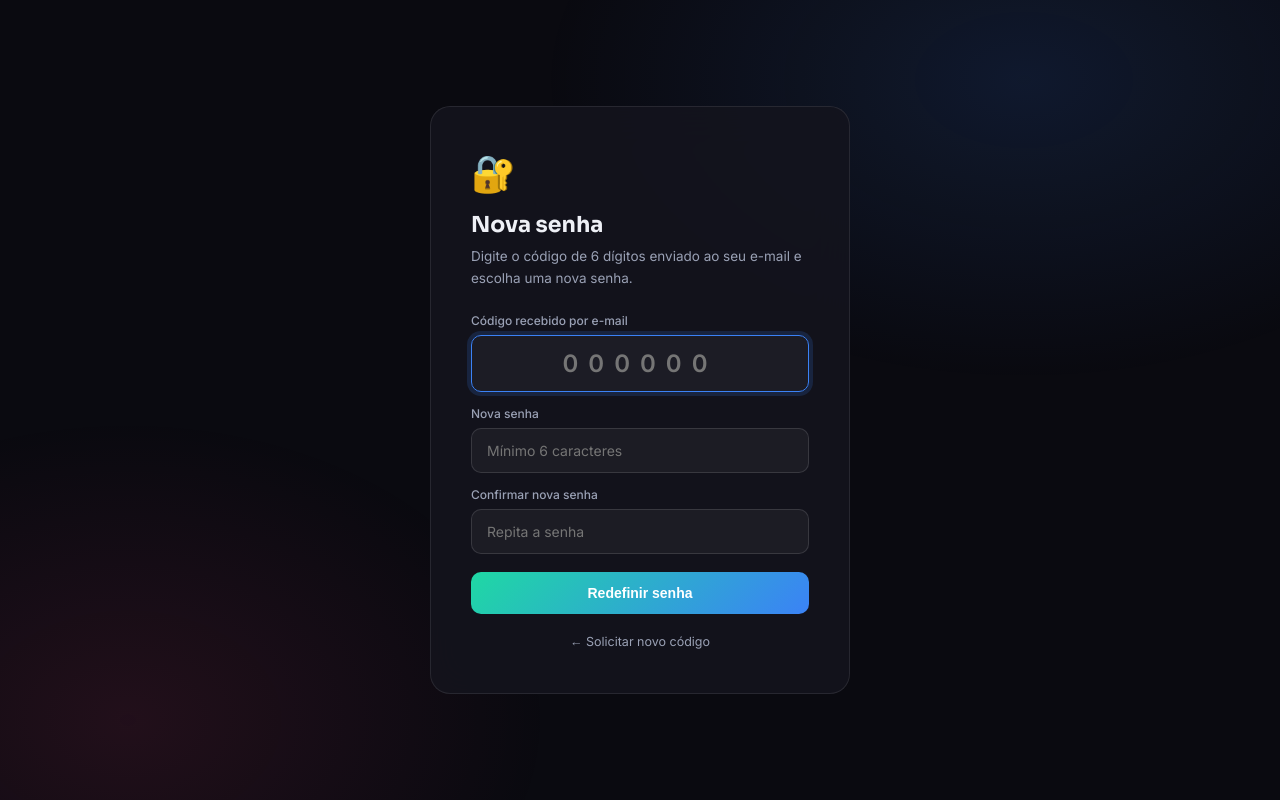
After one commit to gsant1999/job-serenus, a Flask app: page /redefinir-senha in a window 1280 px wide. The commit adds this page. Run offline with Flask 3, Linux system fonts and the light colour scheme; some libraries are stand-ins or nearby versions.

Commit message:
v15: recuperação de senha por email, reset pelo gestor, excluir usuário, CPF, gestor_vendedor
- Recuperação de senha: link 'Esqueci minha senha' no login → código 6 dígitos por email → nova senha
- Gestor reseta senha: no modal Editar há campo para o admin definir nova senha direto (sem link)
- Excluir usuário: botão no modal com confirmação; propostas reatribuídas ao admin
- CPF: campo no cadastro e edição de usuários (migração automática na tabela)
- Perfil 'Gestor Vendedor': aparece nas opções de perfil; comissão = 100% da corretora
- Email via SMTP configurável por variáveis de ambiente (SMTP_HOST/PORT/USER/PASS no Railway)
- Estilos alinhados com o resto do sistema

```diff
--- a/app.py
+++ b/app.py
@@ -894,6 +894,10 @@ def init_db():
         ("parcelas", "asaas_status", "TEXT"),
         ("parcelas", "asaas_erro", "TEXT"),
         ("usuarios", "foto", "TEXT"),
+        # Novos campos v15
+        ("usuarios", "cpf", "TEXT"),
+        ("usuarios", "reset_code", "TEXT"),
+        ("usuarios", "reset_expira", "TEXT"),
     ]
 
     for tabela, coluna, tipo in migracoes:
@@ -1477,6 +1481,129 @@ def servir_anexo(nome):
     if not os.path.exists(os.path.join(UPLOAD_FOLDER, nome)):
         abort(404)
     return send_from_directory(UPLOAD_FOLDER, nome)
+
+# ─── EMAIL UTILITÁRIO ────────────────────────────────────────────────────────
+def _enviar_email(destinatario, assunto, corpo_html):
+    """Envia email via SMTP. Configura SMTP_HOST, SMTP_PORT, SMTP_USER, SMTP_PASS no Railway."""
+    host  = os.environ.get('SMTP_HOST','')
+    port  = int(os.environ.get('SMTP_PORT', 587))
+    user  = os.environ.get('SMTP_USER','')
+    senha = os.environ.get('SMTP_PASS','')
+    if not host or not user:
+        print(f"[EMAIL] ⚠️ SMTP não configurado. Assunto: {assunto} → {destinatario}")
+        return False
+    try:
+        import smtplib
+        from email.mime.multipart import MIMEMultipart
+        from email.mime.text import MIMEText
+        msg = MIMEMultipart('alternative')
+        msg['Subject'] = assunto
+        msg['From']    = f"JOB Serenus <{user}>"
+        msg['To']      = destinatario
+        msg.attach(MIMEText(corpo_html, 'html', 'utf-8'))
+        with smtplib.SMTP(host, port, timeout=10) as s:
+            s.starttls()
+            s.login(user, senha)
+            s.sendmail(user, destinatario, msg.as_string())
+        print(f"[EMAIL] ✅ Enviado: {assunto} → {destinatario}")
+        return True
+    except Exception as e:
+        print(f"[EMAIL] ❌ Erro: {e}")
+        return False
+
+# ─── RECUPERAÇÃO DE SENHA (usuário) ─────────────────────────────────────────
+@app.route('/esqueci-senha', methods=['GET','POST'])
+def esqueci_senha():
+    """Passo 1: usuário informa o e-mail → recebe código de 6 dígitos."""
+    if request.method == 'GET':
+        return render_template('esqueci_senha.html')
+    email = request.form.get('email','').strip().lower()
+    conn = db()
+    u = conn.execute("SELECT id,nome,ativo FROM usuarios WHERE email=?", (email,)).fetchone()
+    if not u or not u['ativo']:
+        conn.close()
+        # Mensagem genérica por segurança (não revela se e-mail existe)
+        return render_template('esqueci_senha.html', enviado=True)
+    import random
+    codigo = f"{random.randint(0,999999):06d}"
+    expira = (datetime.now() + timedelta(minutes=15)).isoformat()
+    conn.execute("UPDATE usuarios SET reset_code=?, reset_expira=? WHERE id=?", (codigo, expira, u['id']))
+    conn.commit(); conn.close()
+    corpo = f"""
+    <div style="font-family:sans-serif; max-width:420px; margin:auto; padding:30px;">
+      <h2 style="color:#1fd8a4;">JOB · Corretora Serenus</h2>
+      <p>Olá, <strong>{u['nome']}</strong>.</p>
+      <p>Recebemos uma solicitação de redefinição de senha. Use o código abaixo:</p>
+      <div style="font-size:36px; font-weight:700; letter-spacing:10px; text-align:center;
+                  background:#f3f4f6; padding:20px; border-radius:8px; margin:24px 0; color:#111;">
+        {codigo}
+      </div>
+      <p style="color:#666;">O código expira em <strong>15 minutos</strong>.</p>
+      <p style="color:#666;">Se não foi você, ignore este e-mail.</p>
+    </div>"""
+    _enviar_email(email, "JOB · Código de redefinição de senha", corpo)
+    return render_template('esqueci_senha.html', enviado=True, email=email)
+
+@app.route('/redefinir-senha', methods=['GET','POST'])
+def redefinir_senha():
+    """Passo 2: usuário informa código + nova senha."""
+    email = request.args.get('email','') or request.form.get('email','')
+    if request.method == 'GET':
+        return render_template('redefinir_senha.html', email=email)
+    email  = request.form.get('email','').strip().lower()
+    codigo = request.form.get('codigo','').strip()
+    s1 = request.form.get('senha','')
+    s2 = request.form.get('senha2','')
+    conn = db()
+    u = conn.execute("SELECT id,reset_code,reset_expira FROM usuarios WHERE email=? AND ativo=1", (email,)).fetchone()
+    erro = None
+    if not u or u['reset_code'] != codigo:
+        erro = 'Código inválido ou e-mail não encontrado.'
+    elif u['reset_expira'] and datetime.fromisoformat(str(u['reset_expira'])) < datetime.now():
+        erro = 'Código expirado. Solicite um novo.'
+    elif len(s1) < 6:
+        erro = 'Senha deve ter pelo menos 6 caracteres.'
+    elif s1 != s2:
+        erro = 'Senhas não conferem.'
+    if erro:
+        conn.close()
+        return render_template('redefinir_senha.html', email=email, erro=erro)
+    conn.execute("UPDATE usuarios SET senha_hash=?, reset_code=NULL, reset_expira=NULL WHERE id=?",
+                 (hash_senha(s1), u['id']))
+    conn.commit(); conn.close()
+    return render_template('redefinir_senha.html', sucesso=True)
+
+# ─── RESET DE SENHA PELO GESTOR (admin define senha nova direto) ─────────────
+@app.route('/usuario/reset-senha/<int:uid>', methods=['POST'])
+@login_required
+@admin_required
+def usuario_reset_senha(uid):
+    nova = request.form.get('nova_senha','').strip()
+    if len(nova) < 6:
+        flash('Senha deve ter pelo menos 6 caracteres.', 'error')
+        return redirect(url_for('usuarios'))
+    conn = db()
+    conn.execute("UPDATE usuarios SET senha_hash=?, token_setup=NULL, reset_code=NULL WHERE id=?",
+                 (hash_senha(nova), uid))
+    conn.commit(); conn.close()
+    flash('Senha redefinida com sucesso.', 'success')
+    return redirect(url_for('usuarios'))
+
+# ─── EXCLUIR USUÁRIO ─────────────────────────────────────────────────────────
+@app.route('/usuario/excluir/<int:uid>', methods=['POST'])
+@login_required
+@admin_required
+def usuario_excluir(uid):
+    if uid == session.get('user_id'):
+        flash('Você não pode excluir seu próprio usuário.', 'error')
+        return redirect(url_for('usuarios'))
+    conn = db()
+    # Reatribui propostas ao admin antes de excluir
+    conn.execute("UPDATE propostas SET usuario_id=? WHERE usuario_id=?", (session['user_id'], uid))
+    conn.execute("DELETE FROM usuarios WHERE id=?", (uid,))
+    conn.commit(); conn.close()
+    flash('Usuário excluído.', 'success')
+    return redirect(url_for('usuarios'))
 
 @app.route('/login', methods=['GET','POST'])
 def login():
@@ -2276,11 +2403,12 @@ def usuario_novo():
     if not nome or not email:
         flash('Nome e e-mail obrigatórios.'); return redirect(url_for('usuarios'))
     token=secrets.token_urlsafe(32); expira=(datetime.now()+timedelta(days=7)).isoformat()
+    cpf = d.get('cpf','').strip()
     conn = db()
     try:
-        conn.execute("""INSERT INTO usuarios (nome,email,perfil,regime_base,token_setup,token_expira)
-            VALUES (?,?,?,?,?,?)""",(nome,email,d.get('perfil','consultor'),
-            (d.get('regime_base','sem_lead_sem_fixo') if d.get('perfil','consultor')=='consultor' else ''),token,expira))
+        conn.execute("""INSERT INTO usuarios (nome,email,perfil,regime_base,token_setup,token_expira,cpf)
+            VALUES (?,?,?,?,?,?,?)""",(nome,email,d.get('perfil','consultor'),
+            (d.get('regime_base','sem_lead_sem_fixo') if d.get('perfil','consultor')=='consultor' else ''),token,expira,cpf or None))
         conn.commit()
     except sqlite3.IntegrityError:
         flash('E-mail já cadastrado.'); conn.close(); return redirect(url_for('usuarios'))
@@ -2350,9 +2478,9 @@ def usuario_editar(uid):
         if ext in ('.png','.jpg','.jpeg','.webp'):
             foto_nome = f"perfil_{uid}_{datetime.now().strftime('%Y%m%d%H%M%S')}{ext}"
             fimg.save(os.path.join(UPLOAD_FOLDER, foto_nome))
-    conn.execute("""UPDATE usuarios SET nome=?,email=?,perfil=?,regime_base=?,ativo=?,valor_fixo=?,chave_pix=?,foto=? WHERE id=?""",
+    conn.execute("""UPDATE usuarios SET nome=?,email=?,perfil=?,regime_base=?,ativo=?,valor_fixo=?,chave_pix=?,foto=?,cpf=? WHERE id=?""",
         (d['nome'],d['email'].lower(),d['perfil'],
-         (d['regime_base'] if d['perfil']=='consultor' else ''),ativo,fnum('valor_fixo'),d.get('chave_pix',''),foto_nome,uid))
+         (d['regime_base'] if d['perfil']=='consultor' else ''),ativo,fnum('valor_fixo'),d.get('chave_pix',''),foto_nome,d.get('cpf','') or None,uid))
     conn.commit(); conn.close()
     return redirect(url_for('usuarios'))
 
--- a/templates/login.html
+++ b/templates/login.html
@@ -135,6 +135,9 @@
       </div>
       <button class="btn">Entrar no sistema</button>
     </form>
+    <div style="text-align:center; margin-top:16px;">
+      <a href="/esqueci-senha" style="font-size:12.5px; color:#9aa1b5; text-decoration:none;">Esqueci minha senha</a>
+    </div>
 
     <div class="rodape">JOB · Corretora Serenus © 2026</div>
   </div>
--- /dev/null
+++ b/templates/redefinir_senha.html
@@ -0,0 +1,72 @@
+<!DOCTYPE html>
+<html lang="pt-BR">
+<head>
+<meta charset="UTF-8">
+<meta name="viewport" content="width=device-width, initial-scale=1.0">
+<link rel="icon" type="image/png" href="/static/favicon.png">
+<title>JOB · Nova senha</title>
+<link href="https://fonts.googleapis.com/css2?family=Inter:wght@300;400;500;600&family=Sora:wght@400;600;700;800&display=swap" rel="stylesheet">
+<style>
+  * { margin:0; padding:0; box-sizing:border-box; }
+  body { font-family:'Inter',sans-serif; background:#0a0a10; min-height:100vh;
+    display:flex; align-items:center; justify-content:center; color:#eef0f6;
+    -webkit-font-smoothing:antialiased; }
+  body::before { content:''; position:fixed; inset:0; pointer-events:none;
+    background:
+      radial-gradient(800px 500px at 80% 10%, rgba(59,130,246,.13), transparent 60%),
+      radial-gradient(700px 500px at 10% 90%, rgba(244,63,124,.10), transparent 60%); }
+  .box { width:92%; max-width:420px; background:rgba(21,21,30,.85); backdrop-filter:blur(20px);
+    border:1px solid rgba(255,255,255,.09); border-radius:20px; padding:44px 40px;
+    position:relative; z-index:2; }
+  h2 { font-family:'Sora',sans-serif; font-size:22px; font-weight:700; margin-bottom:8px; }
+  p { font-size:13.5px; color:#9aa1b5; margin-bottom:24px; line-height:1.6; }
+  label { display:block; font-size:12px; font-weight:500; color:#9aa1b5; margin-bottom:7px; }
+  input { width:100%; padding:13px 15px; border:1px solid rgba(255,255,255,.12); border-radius:10px;
+    font-size:14px; font-family:'Inter',sans-serif; outline:none; transition:.22s;
+    background:rgba(255,255,255,.045); color:#fff; margin-bottom:14px; }
+  input:focus { border-color:#3b82f6; box-shadow:0 0 0 4px rgba(59,130,246,.16); }
+  input#codigo { font-size:24px; font-weight:700; letter-spacing:10px; text-align:center; }
+  .btn { width:100%; padding:13px; border:none; border-radius:10px; margin-top:4px;
+    font-size:14px; font-weight:600; cursor:pointer; color:#fff;
+    background:linear-gradient(135deg,#1fd8a4,#3b82f6); transition:all .3s; }
+  .btn:hover { opacity:.9; transform:translateY(-1px); }
+  .erro { background:rgba(244,63,94,.12); color:#fb8497; border:1px solid rgba(244,63,94,.3);
+    padding:12px 15px; border-radius:10px; font-size:13px; margin-bottom:18px; }
+  .ok { background:rgba(31,216,164,.1); color:#4fe3b8; border:1px solid rgba(31,216,164,.3);
+    padding:16px; border-radius:10px; font-size:13.5px; margin-bottom:20px; line-height:1.6; }
+  .voltar { display:block; text-align:center; margin-top:20px; font-size:12.5px;
+    color:#9aa1b5; text-decoration:none; }
+  .voltar:hover { color:#fff; }
+  .icon { font-size:36px; margin-bottom:16px; }
+  .hint { font-size:11.5px; color:#646b80; margin-top:-10px; margin-bottom:14px; }
+</style>
+</head>
+<body>
+<div class="box">
+  <div class="icon">🔐</div>
+  {% if sucesso %}
+    <h2>Senha redefinida!</h2>
+    <div class="ok">✅ Sua senha foi alterada com sucesso.</div>
+    <a href="/login" class="btn" style="display:block; text-align:center; text-decoration:none; line-height:2.5;">
+      Entrar no sistema →
+    </a>
+  {% else %}
+    <h2>Nova senha</h2>
+    <p>Digite o código de 6 dígitos enviado ao seu e-mail e escolha uma nova senha.</p>
+    {% if erro %}<div class="erro">{{ erro }}</div>{% endif %}
+    <form method="POST">
+      <input type="hidden" name="email" value="{{ email }}">
+      <label>Código recebido por e-mail</label>
+      <input type="text" id="codigo" name="codigo" placeholder="000000" maxlength="6"
+             inputmode="numeric" pattern="\d{6}" required autofocus>
+      <label>Nova senha</label>
+      <input type="password" name="senha" placeholder="Mínimo 6 caracteres" required minlength="6">
+      <label>Confirmar nova senha</label>
+      <input type="password" name="senha2" placeholder="Repita a senha" required minlength="6">
+      <button class="btn" type="submit">Redefinir senha</button>
+    </form>
+    <a href="/esqueci-senha" class="voltar">← Solicitar novo código</a>
+  {% endif %}
+</div>
+</body>
+</html>
```
Also changed, not shown: templates/esqueci_senha.html (added, +62 -0 lines), templates/usuarios.html (+119 -41 lines).
